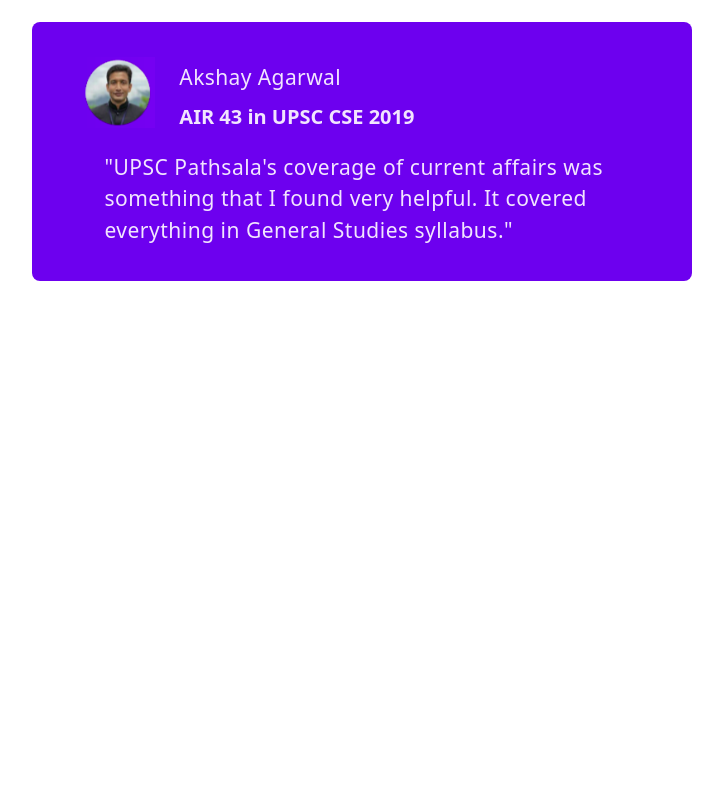
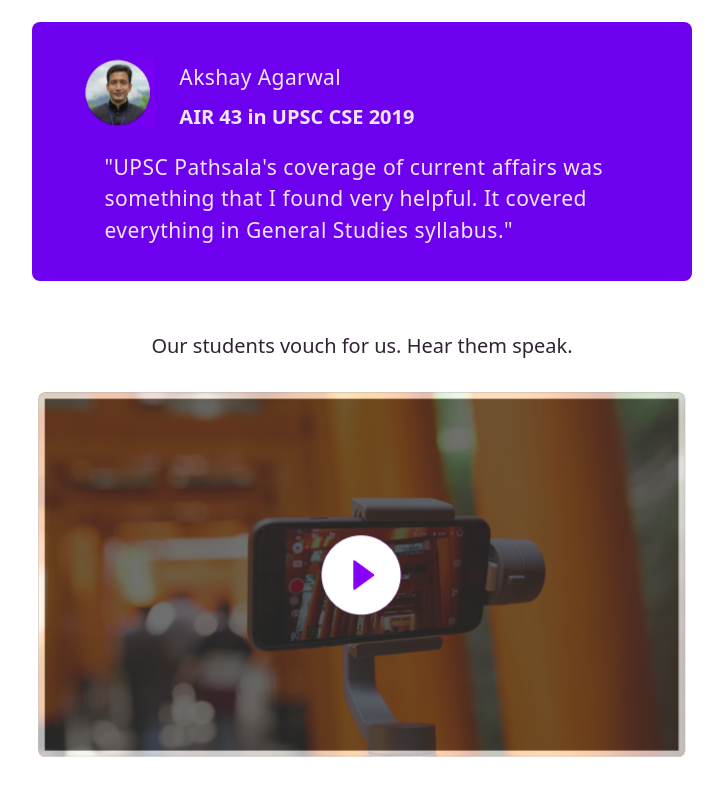
Before and after one commit to Neelam618/UPSC-Pathshala-Task, a website: page thankyou.html in a window 1280 px wide. Shown: the part 578-1374 px from the top of the page, without its empty margins (278-1001 px from the left). Before the commit the page ends 859 px from the top, so only its background shows below. Drawn offline with nearby package versions, Linux system fonts and the light colour scheme.

Commit message:
video section

```diff
--- a/scss/thankyou.scss
+++ b/scss/thankyou.scss
@@ -94,3 +94,16 @@
       margin-top: 20px;
     }
   }
+  .video-section {
+    margin: 50px 0;
+
+    .video-title {
+      margin-bottom: 30px;
+      font-size: 20px;
+      color: #312234;
+    }
+
+    img {
+      max-width: 100%;
+    }
+  }
--- a/thankyou.html
+++ b/thankyou.html
@@ -62,7 +62,12 @@
         </div>
       </div>
 
-
+      <div class="video-section">
+        <div class="video-title">
+          Our students vouch for us. Hear them speak.
+        </div>
+        <div class="video-img"><img src="img/upsc-video.png" alt=""></div>
+      </div>
 
 
     </div>
```
Also changed, not shown: css/thankyou.css.
